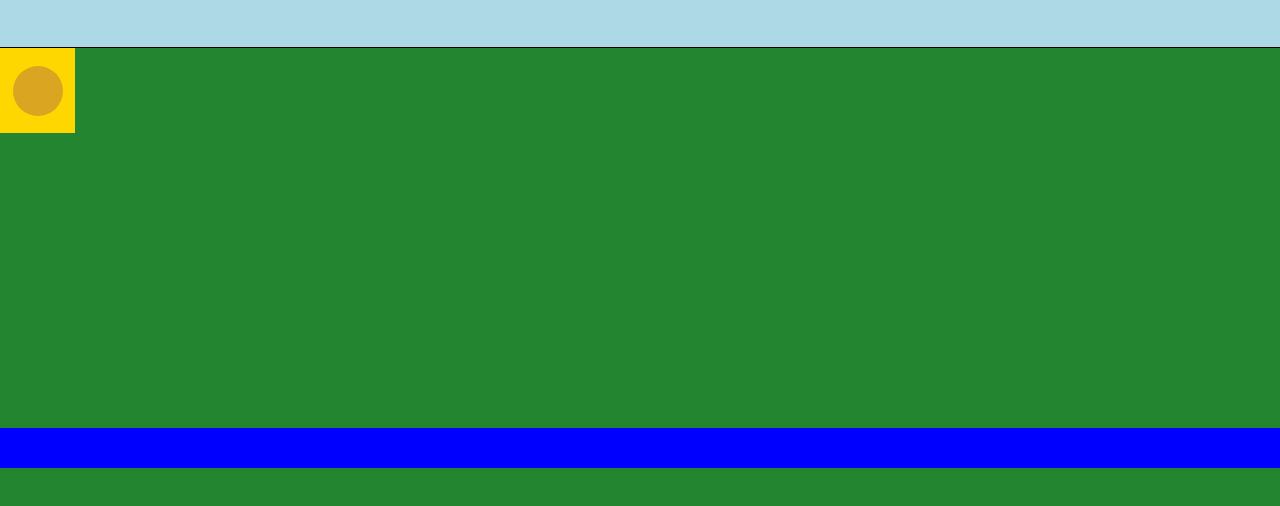
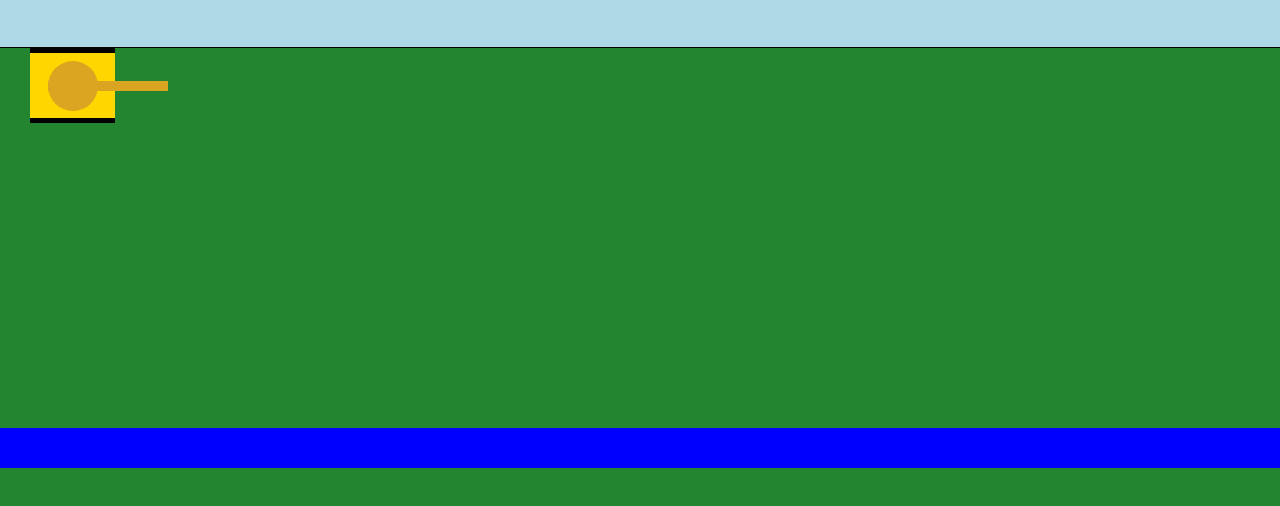
Before and after one commit to Tomciu97/super_tanks_2d, a plain HTML site: page index.html in a window 1280 px wide. Shown: the part 90-596 px from the top of the page. Drawn offline with Linux system fonts and the light colour scheme.

Commit message:
tank graphics changed, js added

```diff
--- a/index.html
+++ b/index.html
@@ -4,18 +4,22 @@
     <meta charset="UTF-8">
     <meta http-equiv="X-UA-Compatible" content="IE=edge">
     <meta name="viewport" content="width=device-width, initial-scale=1.0">
-    <link rel="stylesheet" href="https://github.com/Tomciu97/super_tanks_2d/blob/main/style/style.css">
+    <link rel="stylesheet" href="style/style.css">
     <title>Super Tanks 2D</title>
 </head>
 <body>
+
     <header>
         <h1>Super Tanks 2D</h1>
     </header>
     <main>
-
         <div class="gras">
             <div id="tank">
-                <div id="turret"></div>
+                <div class="track"></div>
+                <div id="turret">
+                    <div class="" id="gun"></div>
+                </div>
+                <div class="track"></div>
             </div>
         </div>
         <div class="river">
@@ -25,5 +29,6 @@
 
         </div>
     </main>
+    <script src="js/index.js"></script>
 </body>
 </html>
--- /dev/null
+++ b/js/index.js
@@ -0,0 +1,13 @@
+class Tank {
+    constructor (nameOfTank) {
+        this.tank = document.querySelector(nameOfTank)
+        this.position = this.tank.getBoundingClientRect();
+    }
+    moveRight() {
+        console.log(this.position)
+        this.tank.style.left = "30px"
+    }
+}
+
+tank = new Tank('#tank')
+tank.moveRight();
--- a/style/style.css
+++ b/style/style.css
@@ -19,6 +19,7 @@ header {
     border-bottom: 1px black solid;
 }
 
+/* map css */
 main {
     height: 100%;
     width: 100%;
@@ -36,13 +37,18 @@ main {
     width: 100%;
 }
 
+/* tank css */
 #tank {
-    width: 75px;
-    height: 85px;
+    width: 85px;
+    height: 75px;
     background-color: gold;
     display: flex;
     align-items: center;
     justify-content: center;
+    display: flex;
+    flex-direction: column;
+    justify-content: space-between;
+    position: relative;
 }
 
 #turret {
@@ -50,4 +56,19 @@ main {
     height: 50px;
     border-radius: 50%;
     background-color: goldenrod;
+    position: relative;
 }
+
+#gun {
+    position: absolute;
+    top: 20px;
+    height: 10px;
+    width: 120px;
+    background-color: goldenrod;
+}
+
+.track {
+    height: 5px;
+    background-color: black;
+    width: 100%;
+}
```
